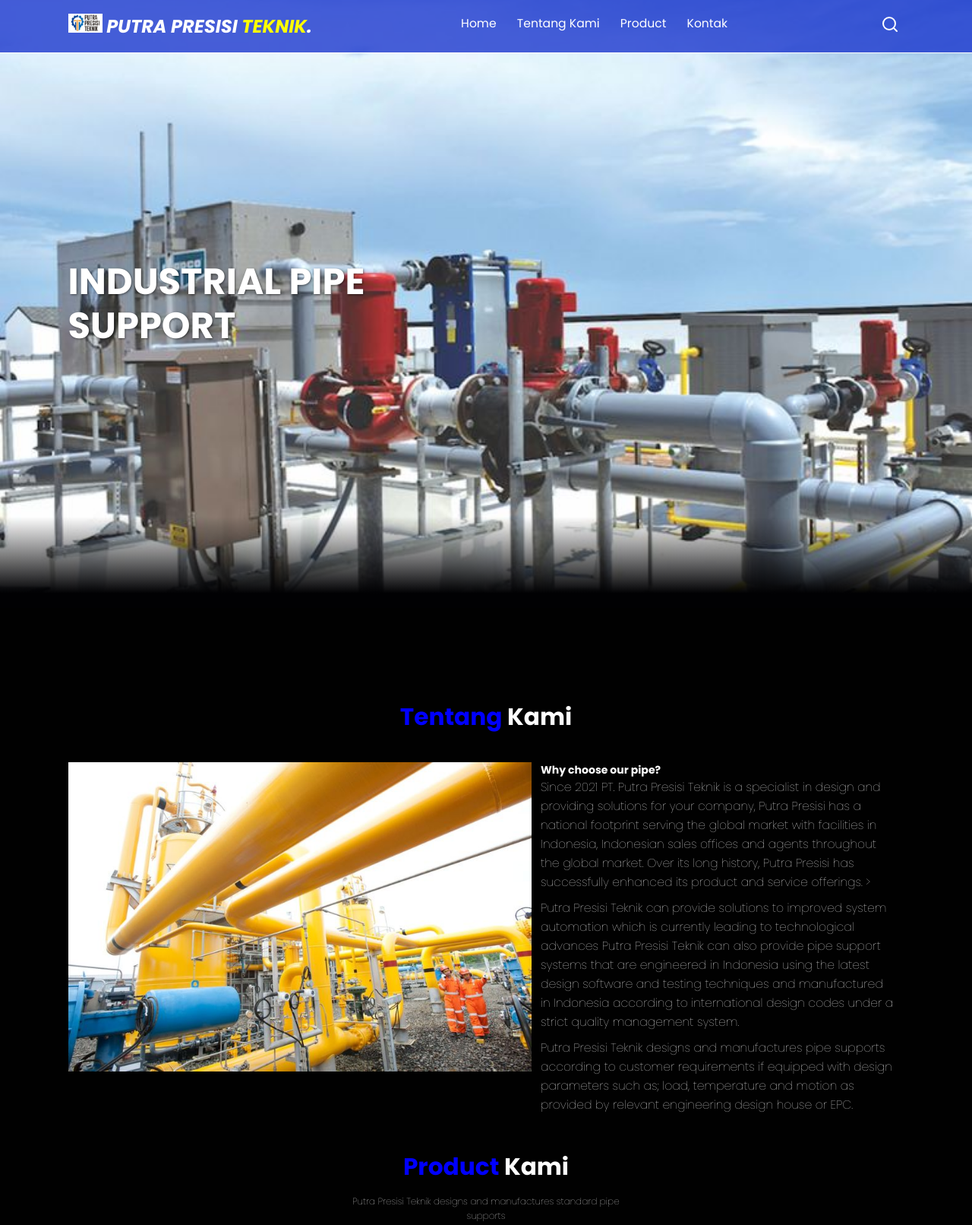
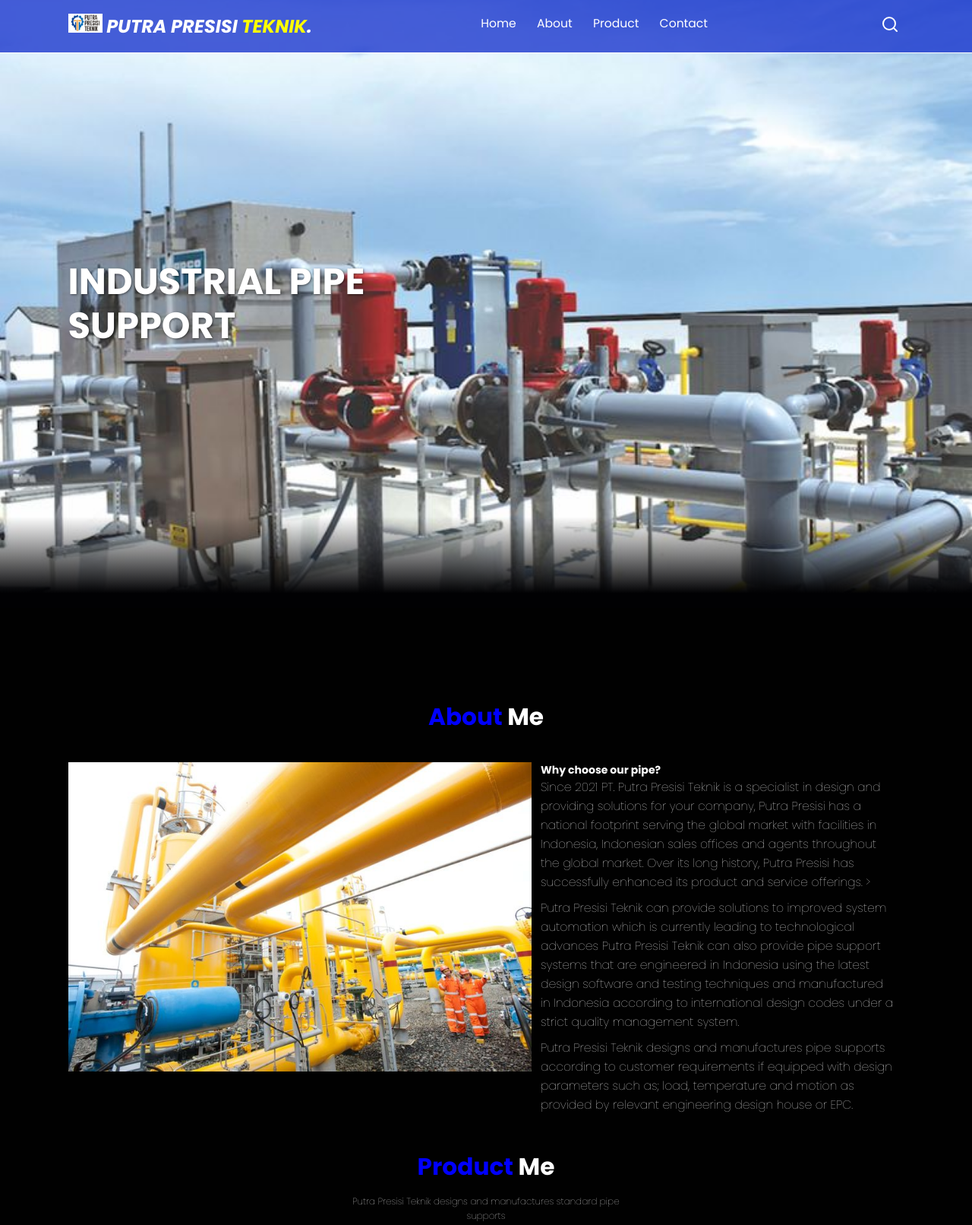
Before and after one commit to ChikoHanifKhaidar/putrapresisiteknik, a plain HTML site: page index.html in a window 1280 px wide. Shown: the top 1612 px of the page at 76% size. Drawn offline with nearby package versions, Linux system fonts and the light colour scheme.

Commit message:
ganti judul

```diff
--- a/index.html
+++ b/index.html
@@ -33,9 +33,9 @@
 
       <div class="navbar-nav">
         <a href="#">Home</a>
-        <a href="#about">Tentang Kami</a>
+        <a href="#about">About</a>
         <a href="#product">Product</a>
-        <a href="#contact">Kontak</a>
+        <a href="#contact">Contact</a>
       </div>
 
       <div class="navbar-extra">
@@ -59,7 +59,7 @@
 
     <!-- about section start -->
     <section id="about" class="about">
-      <h2><span>Tentang</span> Kami</h2>
+      <h2><span>About</span> Me</h2>
 
       <div class="row">
         <div class="about-img">
@@ -96,7 +96,7 @@
 
     <!-- product section start -->
     <secion id="product" class="product">
-      <h2><span>Product</span> Kami</h2>
+      <h2><span>Product</span> Me</h2>
       <p>
         Putra Presisi Teknik designs and manufactures standard pipe supports
       </p>
@@ -170,7 +170,7 @@
 
     <!-- contact section start -->
     <section id="contact" class="contact">
-      <h2><span>Kontak</span> Kami</h2>
+      <h2><span>Contact</span> Me</h2>
       <p>if you are interested can contact us</p>
 
       <div class="row">
@@ -195,7 +195,7 @@
             <i data-feather="phone"></i>
             <input type="text" placeholder="No.Hp" />
           </div>
-          <button type="submit" class="btn">Kirim Pesan</button>
+          <button type="submit" class="btn">Send Message</button>
         </form>
       </div>
     </section>
@@ -219,9 +219,9 @@
 
       <div class="links">
         <a href="#home">Home</a>
-        <a href="#about">Tentang Kami</a>
-        <a href="#menu">Menu</a>
-        <a href="#contact">Kontak</a>
+        <a href="#about">About </a>
+        <a href="#menu">Product</a>
+        <a href="#contact">Contact</a>
       </div>
 
       <div class="credit">
```
Also changed, not shown: img/WhatsApp Image 2023-04-01 at 14.01.37.jpg (added).
